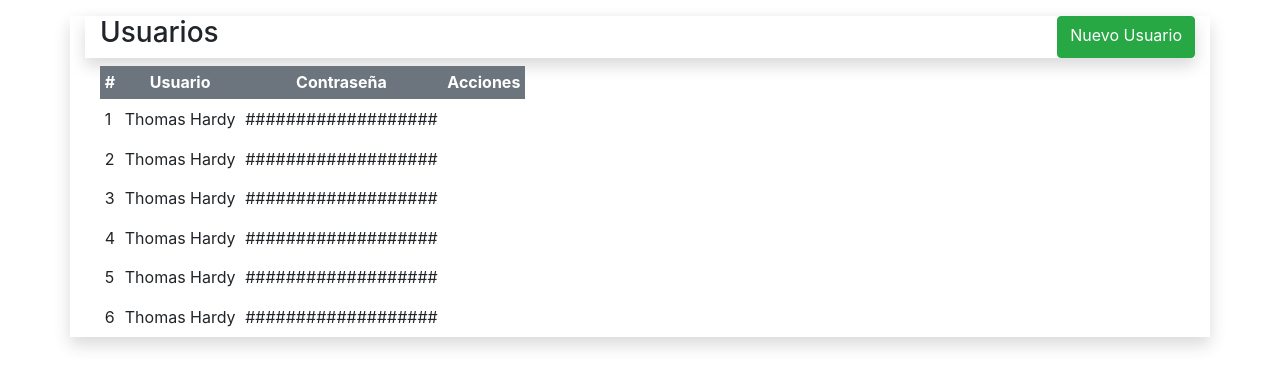
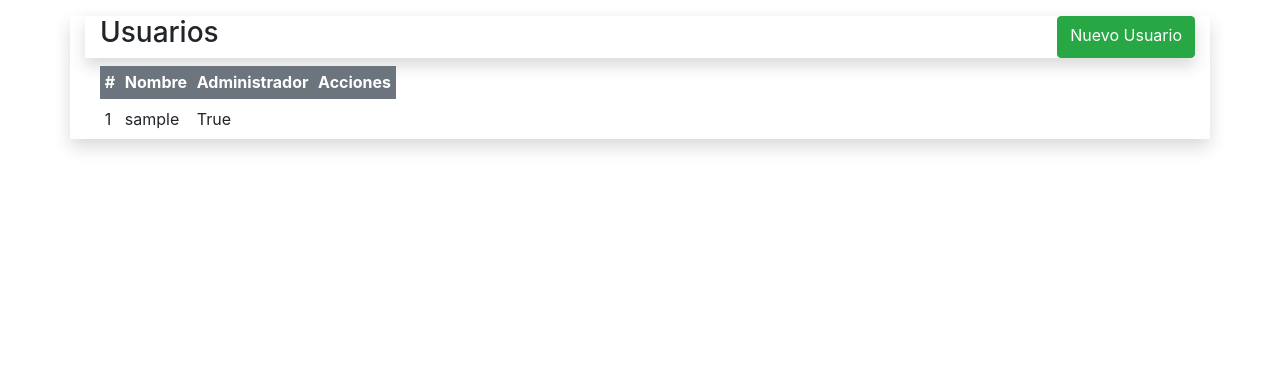
Before and after one commit to rodrigo-amc/i12-Khronos, a Django app: page /usuarios in a window 1280 px wide. Shown: the part 60-448 px from the top of the page. Run offline with Django 3.2, Linux system fonts and the light colour scheme; the visitor is signed in with stand-in values (Sample User, id 1); data comes from the database, SQL or seed files in the repository; some libraries are stand-ins or nearby versions.

Commit message:
Listado de usuarios en el menu de usuarios. Falta agregar los ids de los usuarios en los botones de editar y borrar

```diff
--- a/Usuarios/templates/Usuarios/usuarios.html
+++ b/Usuarios/templates/Usuarios/usuarios.html
@@ -16,73 +16,30 @@
             <thead class="table-dark bg-secondary">
                 <tr>
                     <th class="text-center" scope="col">#</th>
-                    <th class="text-center" scope="col">Usuario</th>
-                    <th class="text-center" scope="col">Contraseña</th>
+                    <th class="text-center" scope="col">Nombre</th>
+                    <th class="text-center" scope="col">Administrador</th>
                     <th class="text-center" scope="col">Acciones</th>
                 </tr>
             </thead>
 
             <tbody>
-                <!-- EJEMPLOS DE REGISTROS DATOS DUROS -->
+                <!--
+                    En el cuerpo de la tabla itero sobre todos los usuarios en el objeto "listUsuarios"
+                    y por cada uno creo una fila con sus campos
+                -->
+                {%for usuario in listUsuarios%}
                     <tr><!--Fila 1-->
-                    <td scope="row">1</td>
-                    <td>Thomas Hardy</td>
-                    <td>###################</td>
+                        <td scope="row"> {{usuario.id}} </td>
+                        <td> {{usuario.username}} </td>
+                        <td> {{usuario.is_superuser}} </td>
                         <td class="text-center">
+                            <!--Falta agregar el id en los botones de editar y borrar-->
                             <a href="#editar"   data-toggle="modal"><i class="material-icons text-warning" data-toggle="tooltip" title="Editar">&#xE254;</i></a>
                             <a href="#borrar" data-toggle="modal"><i class="material-icons text-danger" data-toggle="tooltip" title="Borrar">&#xE872;</i></a>
                         </td>
                     </tr>
+                {%endfor%}
 
-                <tr><!--Fila 2-->
-                    <td scope="row">2</td>
-                    <td>Thomas Hardy</td>
-                    <td>###################</td>
-                    <td class="text-center">
-                        <a href="#editar"   data-toggle="modal"><i class="material-icons text-warning" data-toggle="tooltip" title="Editar">&#xE254;</i></a>
-                        <a href="#borrar" data-toggle="modal"><i class="material-icons text-danger" data-toggle="tooltip" title="Borrar">&#xE872;</i></a>
-                    </td>
-                </tr>
-
-                <tr><!--Fila 3-->
-                    <td scope="row">3</td>
-                    <td>Thomas Hardy</td>
-                    <td>###################</td>
-                    <td class="text-center">
-                        <a href="#editar"   data-toggle="modal"><i class="material-icons text-warning" data-toggle="tooltip" title="Editar">&#xE254;</i></a>
-                        <a href="#borrar" data-toggle="modal"><i class="material-icons text-danger" data-toggle="tooltip" title="Borrar">&#xE872;</i></a>
-                    </td>
-                </tr>
-
-                <tr><!--Fila4-->
-                    <td scope="row">4</td>
-                    <td>Thomas Hardy</td>
-                    <td>###################</td>
-                    <td class="text-center">
-                        <a href="#editar"   data-toggle="modal"><i class="material-icons text-warning" data-toggle="tooltip" title="Editar">&#xE254;</i></a>
-                        <a href="#borrar" data-toggle="modal"><i class="material-icons text-danger" data-toggle="tooltip" title="Borrar">&#xE872;</i></a>
-                    </td>
-                </tr>
-
-                <tr><!--Fila 5-->
-                    <td scope="row">5</td>
-                    <td>Thomas Hardy</td>
-                    <td>###################</td>
-                    <td class="text-center">
-                        <a href="#editar"   data-toggle="modal"><i class="material-icons text-warning" data-toggle="tooltip" title="Editar">&#xE254;</i></a>
-                        <a href="#borrar" data-toggle="modal"><i class="material-icons text-danger" data-toggle="tooltip" title="Borrar">&#xE872;</i></a>
-                    </td>
-                </tr>
-
-                <tr><!--Fila 6-->
-                    <td scope="row">6</td>
-                    <td>Thomas Hardy</td>
-                    <td>###################</td>
-                    <td class="text-center">
-                        <a href="#editar"   data-toggle="modal"><i class="material-icons text-warning" data-toggle="tooltip" title="Editar" >&#xE254;</i></a>
-                        <a href="#borrar" data-toggle="modal"><i class="material-icons text-danger" data-toggle="tooltip" title="Borrar">&#xE872;</i></a>
-                    </td>
-                </tr>
             </tbody>
 
         </table> <!-- Fein Tabla Grilla -->
--- a/Usuarios/views.py
+++ b/Usuarios/views.py
@@ -6,6 +6,9 @@ from .forms import fr_CrearUsuario
 
 # lo uso para los mensajes de validaciones en formularios
 from django.contrib import messages
+
+# Lo uso para listar los usuarios en la vista "usuarios"
+from django.contrib.auth.models import User
 
 
 
@@ -22,9 +25,18 @@ def logIn(request):
 #Controlador para acceder al menu de usuarios
 @login_required
 def usuarios(request):
+
+
+
     if request.user.is_superuser:
         #is_superuser es un campo en la tabla de usuarios con valores 0 y 1. 1=verdadero 0=falso
-        return render(request, 'Usuarios/usuarios.html')
+
+        # en listUsuarios almaceno todos los usuarios y se los paso al template para listarlos
+        contexto = {
+            'listUsuarios': User.objects.all()
+        }
+
+        return render(request, 'Usuarios/usuarios.html', contexto)
 
     # Si el usuario no es administrador
     else:
```
Lines whose indentation alone changed are shown as unchanged.
